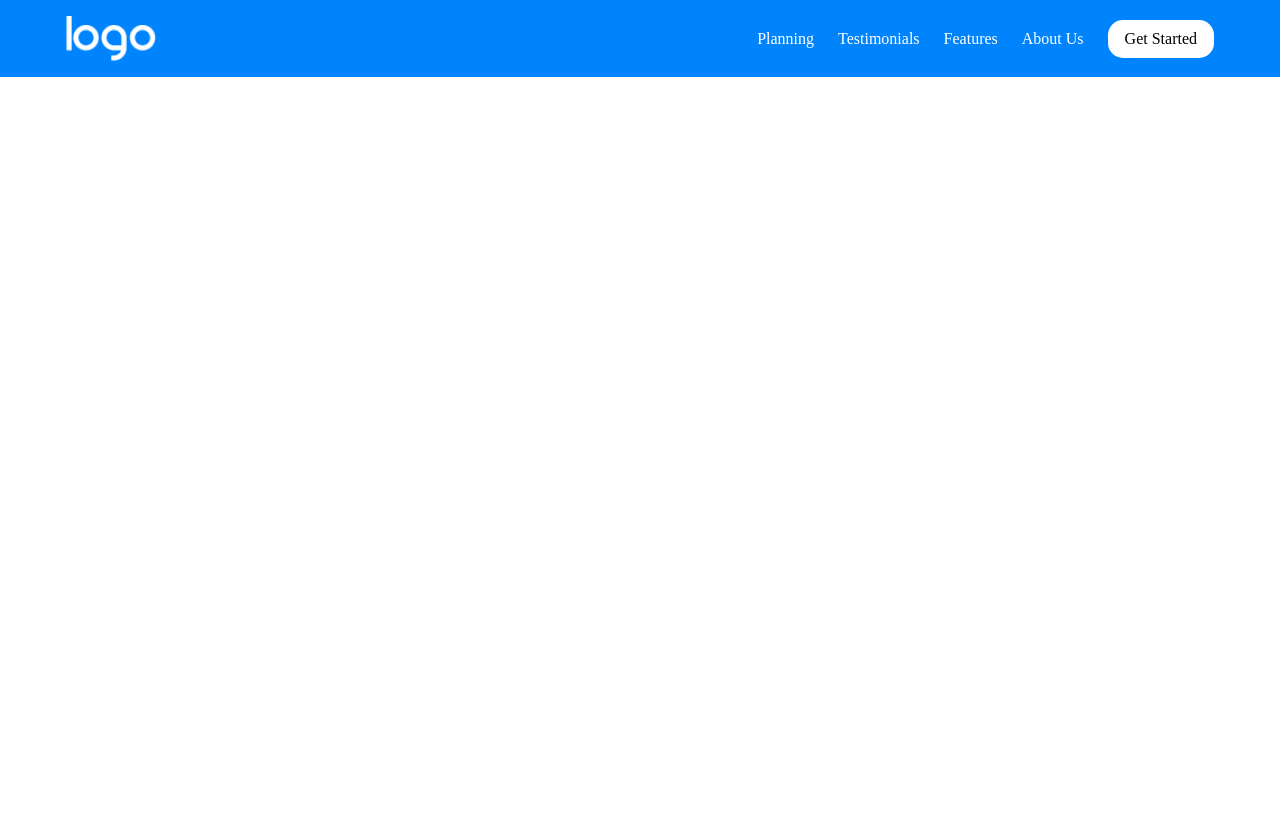
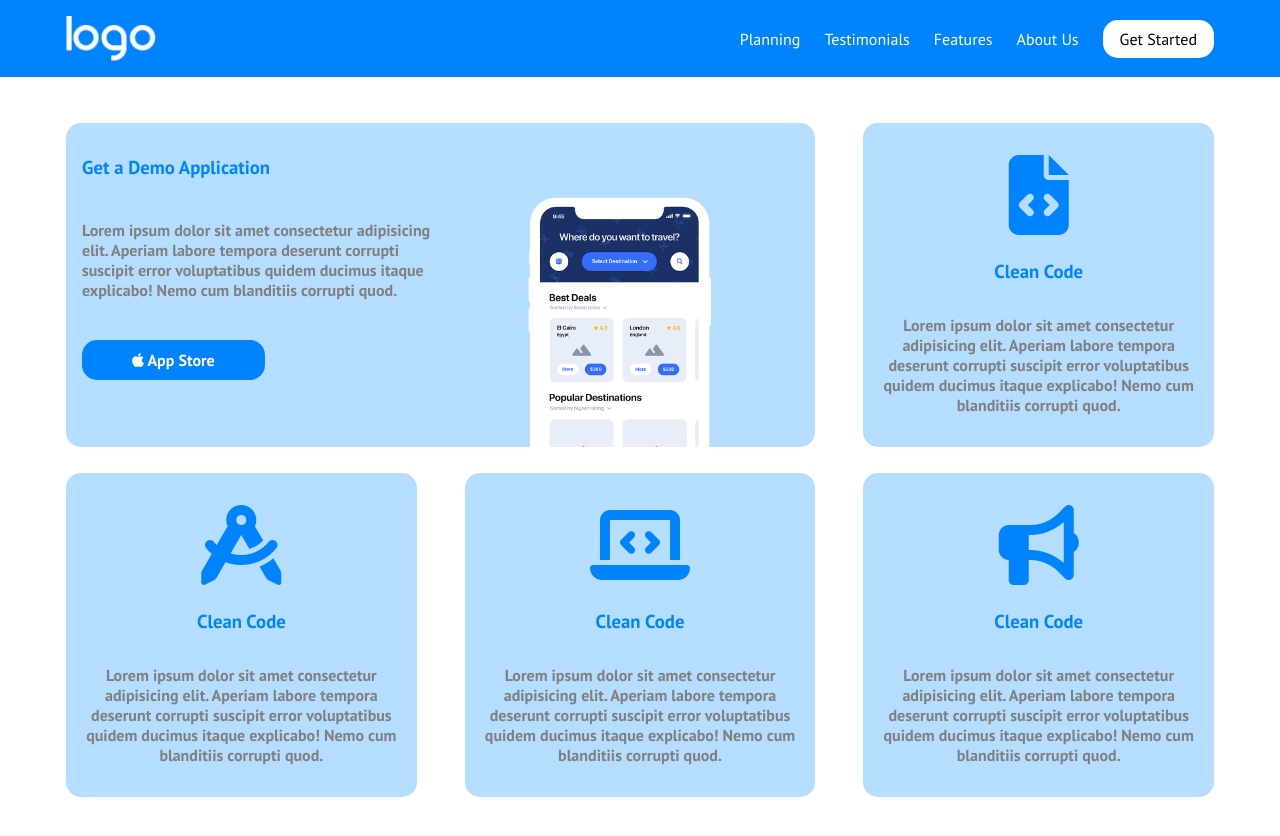
Before and after one commit to iLBigga/htmlcss-responsive-layout, a plain HTML site: page index.html in a window 1280 px wide. Before the commit the page ends 800 px from the top, so only its background shows below. Drawn offline with Linux system fonts and the light colour scheme.

Commit message:
Aggiunta prima sezione

```diff
--- a/css/style.css
+++ b/css/style.css
@@ -2,6 +2,7 @@
     box-sizing: border-box;
     margin: 0;
     padding: 0;
+    font-family: 'PT Sans', sans-serif;
 }
 
 ol , ul, menu {
@@ -13,13 +14,26 @@ a {
     color: currentColor;
 }
 
+.img {
+    width: 100%;
+    display: block;
+}
+
+
+
 /* REGOLE FLEX */
+
+
 
 .row {
     display: flex;
 }
 
+
+
 /* REGOLE CONTAINER */
+
+
 
 .container {
     max-width: 1180px;
@@ -27,21 +41,37 @@ a {
     margin: 0 auto;
 }
 
+
+
 /* REGOLE BUTTON */
+
+
 
 .button {
     border-radius: 15px;
+    padding: 0 17px;
+    line-height: 38px;
 }
 
 .button-white {
     background-color: white;
-    line-height: 38px;
     color: black;
     display: block;
-    padding: 0 17px;
 }
 
+.button-blue {
+    padding: 10px 50px;
+    text-align: center;
+    background-color: #0084FD;
+    color: white;
+    font-weight: bold;
+}
+
+
+
 /* REGOLE HEADER */
+
+
 
 .main-header {
     background-color: #0084FD;
@@ -62,3 +92,97 @@ a {
 .main-header .row img {
     height: 45px;
 }
+
+
+
+/* PRIMA SEZIONE : FEAURE */
+
+
+
+.main-feature-card {
+    flex-wrap: wrap;
+    margin: 0 -1.5rem;
+    gap: 26px 0px;
+}
+
+.col-feature-large {
+    flex-basis: 0;
+    flex-grow: 1;
+}
+
+.col-feature {
+    flex-basis: calc(100% / 3);
+}
+
+.col-feature.grow{
+    flex-grow: 1;
+}
+
+.feature-card-left {
+    flex-direction: column;
+}
+
+.feature-card.column {
+    text-align: center;
+    align-content: center;
+}
+
+/* Prima sezione stili */
+
+.feature {
+    padding-top: 46px;
+    padding-bottom: 100px;
+}
+
+.col-feature-large, .col-feature {
+    padding: 0 1.5rem 0 1.5rem;
+}
+
+.feature-card {
+    background-color: #B5DDFF;
+    padding: 2rem 1rem;
+    border-radius: 15px;
+}
+
+.feature-card-phone {
+    height: 256px;
+    padding: 0 4rem;
+    position: relative;
+    top: 36px
+}
+
+.feature-card-text {
+    margin: 41px 0;
+}
+
+.feature-card-title {
+    color: #0084FD;
+}
+
+.feature p {
+    color: grey;
+    font-weight: 700;
+}
+
+.feature-card.column i {
+    margin-bottom: 1.5rem;
+}
+
+.feature-card.column h3 {
+    margin-bottom: 2rem ;
+}
+
+.feature-card.column i{
+    font-size: 80px;
+    color: #0084FD;
+}
+
+
+
+/* SECONDA SEZIONE : STRATEGIC PLANNING */
+
+
+
+.strategic-planning {
+    background-color: #9792E4;
+}
--- a/index.html
+++ b/index.html
@@ -3,12 +3,19 @@
 <head>
     <meta charset="UTF-8">
     <meta http-equiv="X-UA-Compatible" content="IE=edge">
+    <link rel="preconnect" href="https://fonts.googleapis.com">
+    <link rel="preconnect" href="https://fonts.gstatic.com" crossorigin>
+    <link href="https://fonts.googleapis.com/css2?family=PT+Sans:ital,wght@0,400;0,700;1,400;1,700&display=swap" rel="stylesheet">
+    <link rel="stylesheet" href="https://cdnjs.cloudflare.com/ajax/libs/font-awesome/6.1.1/css/all.min.css" integrity="sha512-KfkfwYDsLkIlwQp6LFnl8zNdLGxu9YAA1QvwINks4PhcElQSvqcyVLLD9aMhXd13uQjoXtEKNosOWaZqXgel0g==" crossorigin="anonymous" referrerpolicy="no-referrer" />
     <meta name="viewport" content="width=device-width, initial-scale=1.0">
     <meta name=“viewport” content=“width=device-width, initial-scale=1.0”>
     <link rel="stylesheet" href="./css/style.css">
     <title>Media Query Exercise</title>
 </head>
 <body>
+
+    <!-- HEADER  -->
+
     <header class="main-header">
         <div class="container">
             <nav>
@@ -29,14 +36,85 @@
     </header>
 
     <main>
-        <section>
+
+        <!-- PRIMA SEZIONE : FEATURE -->
+
+        <section class="feature">
+            <div class="container">
+                <div class="main-feature-card row">
+                    <div class="col-feature-large">
+                        <div class="feature-card row">
+                            <div class="feature-card-left">
+                                <h3 class="feature-card-title">Get a Demo Application</h3>
+                                <p class="feature-card-text">
+                                    Lorem ipsum dolor sit amet consectetur adipisicing elit. Aperiam labore tempora
+                                    deserunt corrupti suscipit error voluptatibus quidem ducimus itaque explicabo!
+                                    Nemo cum blanditiis corrupti quod.
+                                </p>
+                                <a class="button button-blue" href=""><i class="fa-brands fa-apple"></i> App Store</a>
+                            </div>
+                            <div class="feature-card-right"><img class="feature-card-phone" src="./img/phone.png" alt=""></div>
+                        </div>
+                    </div>
+                    <div class="col-feature">
+                        <div class="feature-card column">
+                            <i class="fa-solid fa-file-code"></i>
+                            <h3 class="feature-card-title">Clean Code</h3>
+                            <p>
+                                Lorem ipsum dolor sit amet consectetur adipisicing elit. Aperiam labore tempora
+                                deserunt corrupti suscipit error voluptatibus quidem ducimus itaque explicabo!
+                                Nemo cum blanditiis corrupti quod.
+                            </p>
+                        </div>
+                    </div>
+                    <div class="col-feature grow">
+                        <div class="feature-card column">
+                            <i class="fa-solid fa-compass-drafting"></i>
+                            <h3 class="feature-card-title">Clean Code</h3>
+                            <p>
+                                Lorem ipsum dolor sit amet consectetur adipisicing elit. Aperiam labore tempora
+                                deserunt corrupti suscipit error voluptatibus quidem ducimus itaque explicabo!
+                                Nemo cum blanditiis corrupti quod.
+                            </p>
+                        </div>
+                    </div>
+                    <div class="col-feature grow">
+                        <div class="feature-card column">
+                            <i class="fa-solid fa-laptop-code"></i>
+                            <h3 class="feature-card-title">Clean Code</h3>
+                            <p>
+                                Lorem ipsum dolor sit amet consectetur adipisicing elit. Aperiam labore tempora
+                                deserunt corrupti suscipit error voluptatibus quidem ducimus itaque explicabo!
+                                Nemo cum blanditiis corrupti quod.
+                            </p>
+                        </div>
+                    </div>
+                    <div class="col-feature grow">
+                        <div class="feature-card column">
+                            <i class="fa-solid fa-bullhorn"></i>
+                            <h3 class="feature-card-title">Clean Code</h3>
+                            <p>
+                                Lorem ipsum dolor sit amet consectetur adipisicing elit. Aperiam labore tempora
+                                deserunt corrupti suscipit error voluptatibus quidem ducimus itaque explicabo!
+                                Nemo cum blanditiis corrupti quod.
+                            </p>
+                        </div>
+                    </div>
+                </div>
+            </div>
+        </section>
+
+        <!-- SECONDA SEZIONE : STRATEGIC PLANNING -->
+
+        <section class="strategic-planning">
             <div class="container">
                 <div class="row">
-                    <div class="col-8"></div>
-                    <div class="col-4"></div>
-                    <div class="col-4"></div>
-                    <div class="col-4"></div>
-                    <div class="col-4"></div>
+                    <div class="col-6">
+
+                    </div>
+                    <div class="col-6">
+
+                    </div>
                 </div>
             </div>
         </section>
```
